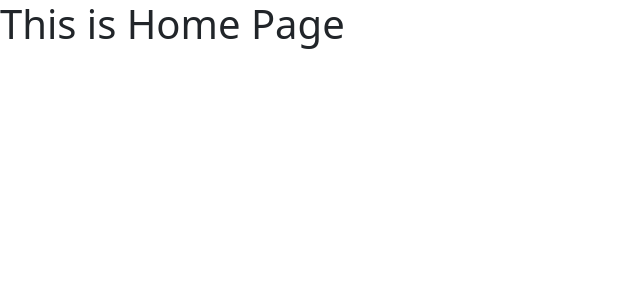
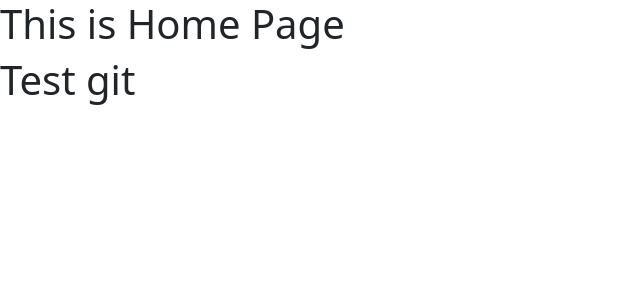
Before and after one commit to Khaipn888/Iot-frontend, a React (Create React App) app in the folder btl-iot/: page / in a window 1280 px wide. Shown: the top 300 px of the page, without its empty margins (0-640 px from the left). Built offline with nearby package versions, Linux system fonts and the light colour scheme.

Commit message:
test git

```diff
--- a/btl-iot/src/views/HomePage.jsx
+++ b/btl-iot/src/views/HomePage.jsx
@@ -4,6 +4,7 @@ function HomePage() {
   return (
     <div>
       <h1>This is Home Page</h1>
+      <h1>Test git</h1>
     </div>
   );
 }
```
